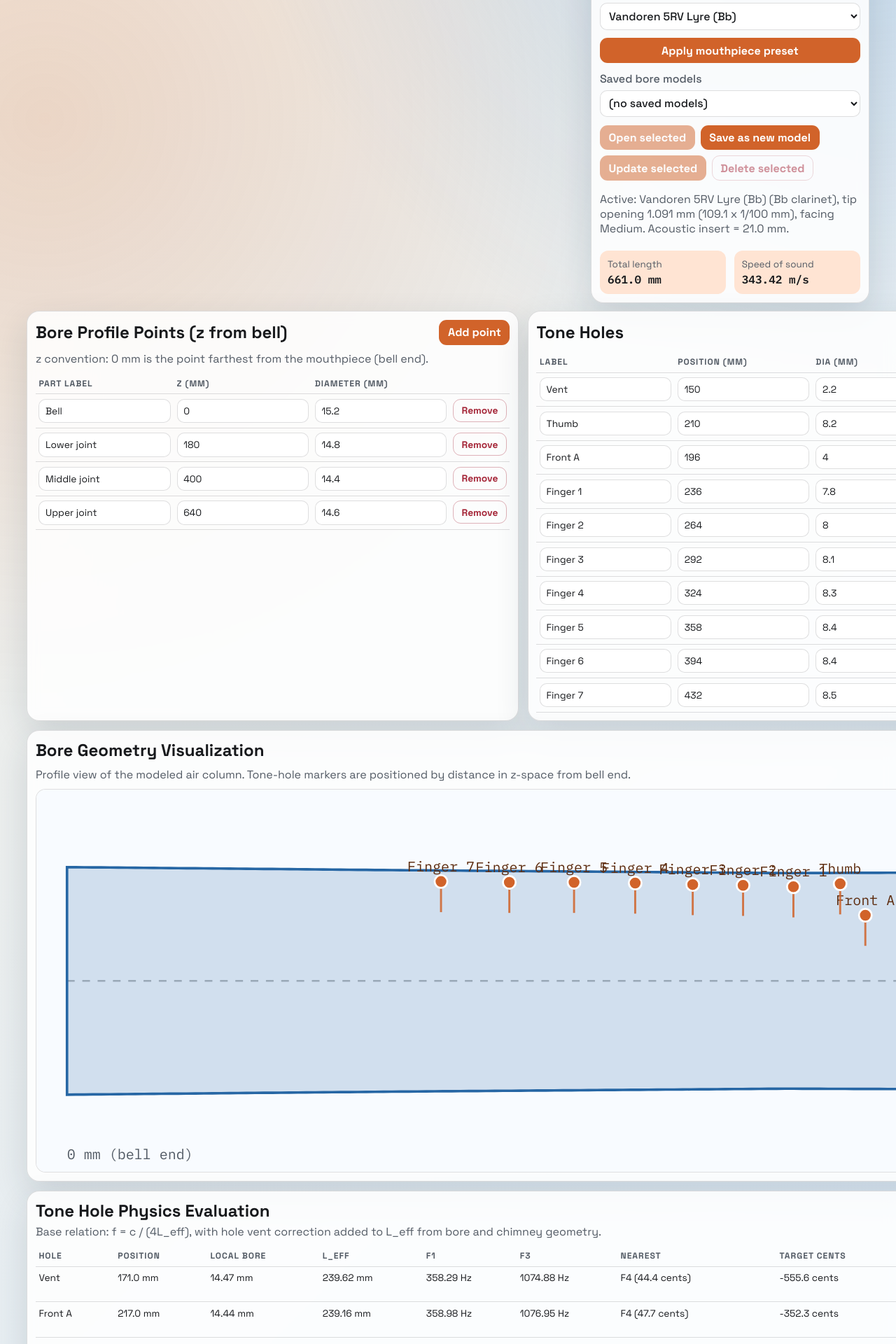
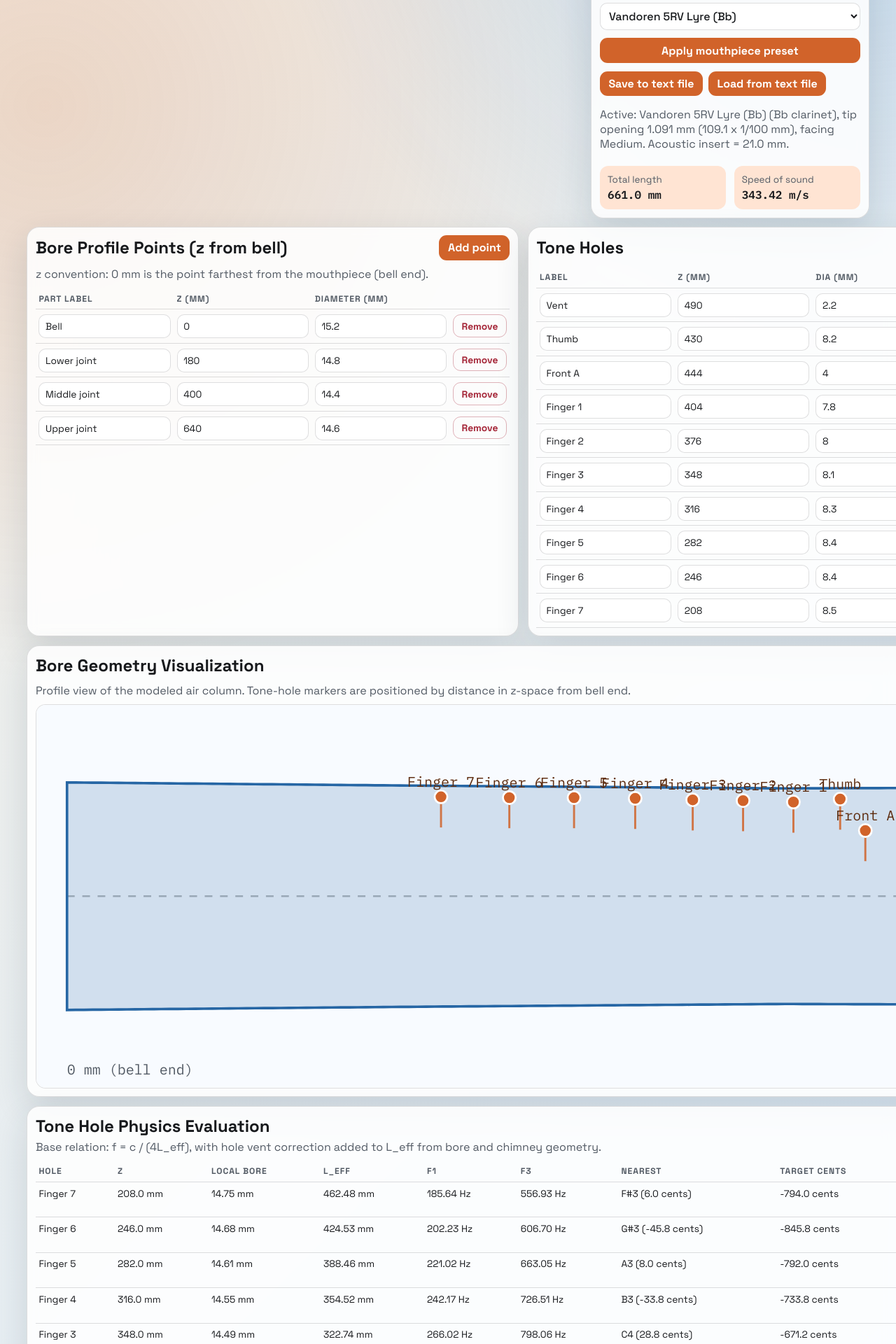
Before and after one commit to sexyUnderwriter/Tube-Physics, a React (Vite) app in the folder clarinet-bore-lab/: page / in a window 1280 px wide. Shown: the part 320-2240 px from the top of the page at 70% size. Built offline with nearby package versions, Linux system fonts and the light colour scheme.

Commit message:
feat: update ToneHole and HoleEvaluation types to use zMm instead of positionMm; add Bb clarinet model file

```diff
--- a/clarinet-bore-lab/src/App.tsx
+++ b/clarinet-bore-lab/src/App.tsx
@@ -1,4 +1,4 @@
-import { useEffect, useMemo, useState } from "react";
+import { ChangeEvent, useMemo, useRef, useState } from "react";
 import {
   BoreSegment,
   Fingering,
@@ -73,7 +73,7 @@ const initialHoles: ToneHole[] = [
   {
     id: makeId("hole"),
     label: "Vent",
-    positionMm: 150,
+    zMm: 490,
     diameterMm: 2.2,
     chimneyMm: 2.8,
     targetNote: "B4",
@@ -81,7 +81,7 @@ const initialHoles: ToneHole[] = [
   {
     id: makeId("hole"),
     label: "Thumb",
-    positionMm: 210,
+    zMm: 430,
     diameterMm: 8.2,
     chimneyMm: 3.1,
     targetNote: "G4",
@@ -89,7 +89,7 @@ const initialHoles: ToneHole[] = [
   {
     id: makeId("hole"),
     label: "Front A",
-    positionMm: 196,
+    zMm: 444,
     diameterMm: 4.0,
     chimneyMm: 2.3,
     targetNote: "A4",
@@ -97,7 +97,7 @@ const initialHoles: ToneHole[] = [
   {
     id: makeId("hole"),
     label: "Finger 1",
-    positionMm: 236,
+    zMm: 404,
     diameterMm: 7.8,
     chimneyMm: 3.0,
     targetNote: "A4",
@@ -105,7 +105,7 @@ const initialHoles: ToneHole[] = [
   {
     id: makeId("hole"),
     label: "Finger 2",
-    positionMm: 264,
+    zMm: 376,
     diameterMm: 8.0,
     chimneyMm: 3.0,
     targetNote: "G#4",
@@ -113,7 +113,7 @@ const initialHoles: ToneHole[] = [
   {
     id: makeId("hole"),
     label: "Finger 3",
-    positionMm: 292,
+    zMm: 348,
     diameterMm: 8.1,
     chimneyMm: 3.0,
     targetNote: "G4",
@@ -121,7 +121,7 @@ const initialHoles: ToneHole[] = [
   {
     id: makeId("hole"),
     label: "Finger 4",
-    positionMm: 324,
+    zMm: 316,
     diameterMm: 8.3,
     chimneyMm: 3.0,
     targetNote: "F#4",
@@ -129,7 +129,7 @@ const initialHoles: ToneHole[] = [
   {
     id: makeId("hole"),
     label: "Finger 5",
-    positionMm: 358,
+    zMm: 282,
     diameterMm: 8.4,
     chimneyMm: 3.0,
     targetNote: "F4",
@@ -137,7 +137,7 @@ const initialHoles: ToneHole[] = [
   {
     id: makeId("hole"),
     label: "Finger 6",
-    positionMm: 394,
+    zMm: 246,
     diameterMm: 8.4,
     chimneyMm: 3.0,
     targetNote: "E4",
@@ -145,7 +145,7 @@ const initialHoles: ToneHole[] = [
   {
     id: makeId("hole"),
     label: "Finger 7",
-    positionMm: 432,
+    zMm: 208,
     diameterMm: 8.5,
     chimneyMm: 3.0,
     targetNote: "D4",
@@ -219,9 +219,7 @@ const mouthpiecePresets: MouthpiecePreset[] = [
   },
 ];
 
-const LEGACY_SAVE_STORAGE_KEY = "clarinet-bore-lab.design.v1";
-const MODEL_LIBRARY_STORAGE_KEY = "clarinet-bore-lab.model-library.v1";
-const LAST_OPENED_MODEL_ID_KEY = "clarinet-bore-lab.last-opened-model-id.v1";
+const FILE_HEADER = "CLARINET_BORE_LAB_MODEL_V1";
 
 type DesignSnapshot = {
   version: 1;
@@ -236,31 +234,68 @@ type DesignSnapshot = {
   fingerings: Fingering[];
 };
 
-type SavedModelRecord = {
-  id: string;
-  name: string;
-  savedAtIso: string;
-  snapshot: DesignSnapshot;
-};
+type LegacyToneHole = Omit<ToneHole, "zMm"> & { positionMm: number };
+type SnapshotV1 = Omit<DesignSnapshot, "holes"> & { holes: Array<ToneHole | LegacyToneHole> };
 
-function loadModelLibraryFromStorage(): SavedModelRecord[] {
-  try {
-    const raw = localStorage.getItem(MODEL_LIBRARY_STORAGE_KEY);
-    if (!raw) {
-      return [];
-    }
-    const parsed = JSON.parse(raw) as SavedModelRecord[];
-    if (!Array.isArray(parsed)) {
-      return [];
-    }
-    return parsed.filter((entry) => entry?.snapshot?.version === 1);
-  } catch {
-    return [];
-  }
+function serializeSnapshot(snapshot: DesignSnapshot): string {
+  return [FILE_HEADER, JSON.stringify(snapshot, null, 2)].join("\n");
 }
 
-function persistModelLibrary(models: SavedModelRecord[]): void {
-  localStorage.setItem(MODEL_LIBRARY_STORAGE_KEY, JSON.stringify(models));
+function parseSnapshotFile(text: string): DesignSnapshot | null {
+  const trimmed = text.trim();
+  const jsonText = trimmed.startsWith(FILE_HEADER)
+    ? trimmed.slice(FILE_HEADER.length).trim()
+    : trimmed;
+
+  try {
+    const parsed = JSON.parse(jsonText) as SnapshotV1;
+    if (parsed.version !== 1) {
+      return null;
+    }
+
+    const baseLengthMm = Math.max(
+      0,
+      ...parsed.segments.map((segment) => Math.max(segment.zMm, 0))
+    );
+
+    const normalizedHoles: ToneHole[] = parsed.holes.map((hole) => {
+      if ("zMm" in hole && Number.isFinite(hole.zMm)) {
+        return {
+          id: hole.id,
+          label: hole.label,
+          zMm: hole.zMm,
+          diameterMm: hole.diameterMm,
+          chimneyMm: hole.chimneyMm,
+          targetNote: hole.targetNote,
+        };
+      }
+      if ("positionMm" in hole && Number.isFinite(hole.positionMm)) {
+        return {
+          id: hole.id,
+          label: hole.label,
+          zMm: Math.max(baseLengthMm - hole.positionMm, 0),
+          diameterMm: hole.diameterMm,
+          chimneyMm: hole.chimneyMm,
+          targetNote: hole.targetNote,
+        };
+      }
+      return {
+        id: hole.id,
+        label: hole.label,
+        zMm: 0,
+        diameterMm: hole.diameterMm,
+        chimneyMm: hole.chimneyMm,
+        targetNote: hole.targetNote,
+      };
+    });
+
+    return {
+      ...parsed,
+      holes: normalizedHoles,
+    };
+  } catch {
+    return null;
+  }
 }
 
 export default function App() {
@@ -277,10 +312,8 @@ export default function App() {
     mouthpiecePresets[1]
   );
   const [lastSavedAt, setLastSavedAt] = useState<string | null>(null);
-  const [savedModels, setSavedModels] = useState<SavedModelRecord[]>(() =>
-    loadModelLibraryFromStorage()
-  );
-  const [selectedSavedModelId, setSelectedSavedModelId] = useState<string>("");
+  const [loadStatus, setLoadStatus] = useState<string | null>(null);
+  const fileInputRef = useRef<HTMLInputElement | null>(null);
 
   const acousticSegments = useMemo<BoreSegment[]>(() => {
     const baseLength = totalBoreLengthMm(segments);
@@ -295,36 +328,27 @@ export default function App() {
     ];
   }, [activeMouthpiece.acousticInsertMm, activeMouthpiece.shankBoreMm, segments]);
 
-  const offsetHoles = useMemo<ToneHole[]>(
-    () =>
-      holes.map((hole) => ({
-        ...hole,
-        positionMm: hole.positionMm + activeMouthpiece.acousticInsertMm,
-      })),
-    [holes, activeMouthpiece.acousticInsertMm]
-  );
-
   const totalLengthMm = useMemo(() => totalBoreLengthMm(acousticSegments), [acousticSegments]);
   const cMs = useMemo(() => speedOfSoundMs(tempC), [tempC]);
   const results = useMemo(
-    () => evaluateToneHoles(acousticSegments, offsetHoles, tempC, pitchStandardHz),
-    [acousticSegments, offsetHoles, tempC, pitchStandardHz]
+    () => evaluateToneHoles(acousticSegments, holes, tempC, pitchStandardHz),
+    [acousticSegments, holes, tempC, pitchStandardHz]
   );
   const warnings = useMemo(
-    () => spacingWarnings(offsetHoles, acousticSegments),
-    [offsetHoles, acousticSegments]
+    () => spacingWarnings(holes, acousticSegments),
+    [holes, acousticSegments]
   );
   const fingeringResults = useMemo(
     () =>
       evaluateFingerings(
         acousticSegments,
-        offsetHoles,
+        holes,
         fingerings,
         tempC,
         toleranceCents,
         pitchStandardHz
       ),
-    [acousticSegments, offsetHoles, fingerings, tempC, toleranceCents, pitchStandardHz]
+    [acousticSegments, holes, fingerings, tempC, toleranceCents, pitchStandardHz]
   );
   const passCount = useMemo(
     () => fingeringResults.filter((result) => result.withinTolerance).length,
@@ -380,7 +404,7 @@ export default function App() {
       });
 
     const polygon = `${top.join(" ")} ${bottom.join(" ")}`;
-    const holesOnBore = [...offsetHoles].sort((a, b) => a.positionMm - b.positionMm);
+    const holesOnBore = [...holes].sort((a, b) => a.zMm - b.zMm);
 
     return {
       width,
@@ -391,7 +415,7 @@ export default function App() {
       zToSvg,
       rToSvg,
     };
-  }, [offsetHoles, profilePoints, totalLengthMm]);
+  }, [holes, profilePoints, totalLengthMm]);
 
   function applySnapshot(saved: DesignSnapshot): void {
     setName(saved.name);
@@ -409,35 +433,6 @@ export default function App() {
       setActiveMouthpiece(preset);
     }
   }
-
-  useEffect(() => {
-    if (savedModels.length > 0) {
-      const lastOpenedModelId = localStorage.getItem(LAST_OPENED_MODEL_ID_KEY);
-      const preferred =
-        (lastOpenedModelId
-          ? savedModels.find((entry) => entry.id === lastOpenedModelId)
-          : null) ?? savedModels[0];
-
-      setSelectedSavedModelId(preferred.id);
-      applySnapshot(preferred.snapshot);
-      return;
-    }
-
-    // Legacy compatibility: if no model library exists, load old single-save snapshot.
-    const raw = localStorage.getItem(LEGACY_SAVE_STORAGE_KEY);
-    if (!raw) {
-      return;
-    }
-    try {
-      const saved = JSON.parse(raw) as DesignSnapshot;
-      if (saved.version !== 1) {
-        return;
-      }
-      applySnapshot(saved);
-    } catch {
-      // Ignore invalid saved content and keep current defaults.
-    }
-  }, []);
 
   function buildCurrentSnapshot(): DesignSnapshot {
     return {
@@ -462,70 +457,48 @@ export default function App() {
     setActiveMouthpiece(preset);
   }
 
-  function saveAsNewModel(): void {
+  function saveToTextFile(): void {
     const snapshot = buildCurrentSnapshot();
-    const modelId = makeId("model");
-    const savedAtIso = new Date().toISOString();
-    const record: SavedModelRecord = {
-      id: modelId,
-      name: snapshot.name || "Untitled model",
-      savedAtIso,
-      snapshot,
-    };
-    const updated = [record, ...savedModels];
-    setSavedModels(updated);
-    setSelectedSavedModelId(modelId);
-    localStorage.setItem(LAST_OPENED_MODEL_ID_KEY, modelId);
-    persistModelLibrary(updated);
-    setLastSavedAt(new Date(savedAtIso).toLocaleTimeString());
+    const fileText = serializeSnapshot(snapshot);
+    const blob = new Blob([fileText], { type: "text/plain;charset=utf-8" });
+    const url = URL.createObjectURL(blob);
+    const anchor = document.createElement("a");
+    const safeName = (snapshot.name || "clarinet-model")
+      .toLowerCase()
+      .replace(/[^a-z0-9]+/g, "-")
+      .replace(/^-+|-+$/g, "");
+    anchor.href = url;
+    anchor.download = `${safeName || "clarinet-model"}.txt`;
+    document.body.appendChild(anchor);
+    anchor.click();
+    document.body.removeChild(anchor);
+    URL.revokeObjectURL(url);
+    setLastSavedAt(new Date().toLocaleTimeString());
+    setLoadStatus(null);
   }
 
-  function updateSelectedModel(): void {
-    if (!selectedSavedModelId) {
-      saveAsNewModel();
+  function openTextFileDialog(): void {
+    if (fileInputRef.current) {
+      fileInputRef.current.click();
+    }
+  }
+
+  async function handleLoadTextFile(event: ChangeEvent<HTMLInputElement>): Promise<void> {
+    const file = event.target.files?.[0];
+    if (!file) {
       return;
     }
-    const snapshot = buildCurrentSnapshot();
-    const savedAtIso = new Date().toISOString();
-    const updated = savedModels.map((model) =>
-      model.id === selectedSavedModelId
-        ? {
-            ...model,
-            name: snapshot.name || model.name,
-            savedAtIso,
-            snapshot,
-          }
-        : model
-    );
-    setSavedModels(updated);
-    persistModelLibrary(updated);
-    setLastSavedAt(new Date(savedAtIso).toLocaleTimeString());
-  }
-
-  function openSelectedModel(): void {
-    const model = savedModels.find((entry) => entry.id === selectedSavedModelId);
-    if (!model) {
+    const text = await file.text();
+    const snapshot = parseSnapshotFile(text);
+    if (!snapshot) {
+      setLoadStatus("Could not read this file. Expected Clarinet Bore Lab text format.");
+      event.target.value = "";
       return;
     }
-    applySnapshot(model.snapshot);
-    localStorage.setItem(LAST_OPENED_MODEL_ID_KEY, model.id);
-  }
 
-  function deleteSelectedModel(): void {
-    if (!selectedSavedModelId) {
-      return;
-    }
-    const updated = savedModels.filter((entry) => entry.id !== selectedSavedModelId);
-    setSavedModels(updated);
-    persistModelLibrary(updated);
-
-    if (updated.length > 0) {
-      setSelectedSavedModelId(updated[0].id);
-      localStorage.setItem(LAST_OPENED_MODEL_ID_KEY, updated[0].id);
-    } else {
-      setSelectedSavedModelId("");
-      localStorage.removeItem(LAST_OPENED_MODEL_ID_KEY);
-    }
+    applySnapshot(snapshot);
+    setLoadStatus(`Loaded ${file.name}`);
+    event.target.value = "";
   }
 
   function updateSegment(
@@ -572,13 +545,16 @@ export default function App() {
       return;
     }
 
-    const orderedHoles = [...holes].sort((a, b) => b.positionMm - a.positionMm);
+    const diatonicMajorSteps = [0, 2, 4, 5, 7, 9, 11];
+    const orderedHoles = [...holes].sort((a, b) => a.zMm - b.zMm);
     const updatedTargets = new Map<string, string>();
     const generatedFingerings: Fingering[] = [];
 
     for (let i = 0; i < orderedHoles.length; i += 1) {
       const hole = orderedHoles[i];
-      const chalumeauMidi = firstMidi + i;
+      const scaleDegree = i % diatonicMajorSteps.length;
+      const octaveOffset = Math.floor(i / diatonicMajorSteps.length) * 12;
+      const chalumeauMidi = firstMidi + octaveOffset + diatonicMajorSteps[scaleDegree];
       const clarionMidi = chalumeauMidi + 19;
       const chalumeauNote = midiToName(chalumeauMidi);
       const clarionNote = midiToName(clarionMidi);
@@ -674,42 +650,19 @@ export default function App() {
           <button type="button" onClick={() => applyMouthpiecePreset(selectedMouthpieceId)}>
             Apply mouthpiece preset
           </button>
-          <label>
-            Saved bore models
-            <select
-              value={selectedSavedModelId}
-              onChange={(e) => setSelectedSavedModelId(e.target.value)}
-            >
-              <option value="">(no saved models)</option>
-              {savedModels.map((model) => (
-                <option key={model.id} value={model.id}>
-                  {model.name} - {new Date(model.savedAtIso).toLocaleString()}
-                </option>
-              ))}
-            </select>
-          </label>
+          <input
+            ref={fileInputRef}
+            type="file"
+            accept=".txt,text/plain,application/json"
+            style={{ display: "none" }}
+            onChange={handleLoadTextFile}
+          />
           <div className="badge-row">
-            <button type="button" onClick={openSelectedModel} disabled={!selectedSavedModelId}>
-              Open selected
-            </button>
-            <button type="button" onClick={saveAsNewModel}>Save as new model</button>
-            <button
-              type="button"
-              onClick={updateSelectedModel}
-              disabled={!selectedSavedModelId}
-            >
-              Update selected
-            </button>
-            <button
-              type="button"
-              className="danger"
-              onClick={deleteSelectedModel}
-              disabled={!selectedSavedModelId}
-            >
-              Delete selected
-            </button>
+            <button type="button" onClick={saveToTextFile}>Save to text file</button>
+            <button type="button" onClick={openTextFileDialog}>Load from text file</button>
             {lastSavedAt && <span className="badge neutral">Saved at {lastSavedAt}</span>}
           </div>
+          {loadStatus && <p className="math">{loadStatus}</p>}
           <p className="math">
             Active: {activeMouthpiece.label} ({activeMouthpiece.instrument}), tip opening{" "}
             {activeMouthpiece.openingMm.toFixed(3)} mm ({activeMouthpiece.openingHundredthMm} x
@@ -820,7 +773,7 @@ export default function App() {
                   {
                     id: makeId("hole"),
                     label: `H${prev.length + 1}`,
-                    positionMm: Math.max(180, prev.length * 36 + 180),
+                    zMm: Math.max(180, prev.length * 36 + 180),
                     diameterMm: 7,
                     chimneyMm: 3,
                     targetNote: "",
@@ -836,7 +789,7 @@ export default function App() {
             <thead>
               <tr>
                 <th>Label</th>
-                <th>Position (mm)</th>
+                <th>z (mm)</th>
                 <th>Dia (mm)</th>
                 <th>Chimney (mm)</th>
                 <th>Target</th>
@@ -855,8 +808,8 @@ export default function App() {
                   <td>
                     <input
                       type="number"
-                      value={hole.positionMm}
-                      onChange={(e) => updateHole(hole.id, "positionMm", Number(e.target.value))}
+                      value={hole.zMm}
+                      onChange={(e) => updateHole(hole.id, "zMm", Number(e.target.value))}
                     />
                   </td>
                   <td>
@@ -928,8 +881,7 @@ export default function App() {
               <polygon points={boreSvg.polygon} className="bore-shape" />
 
               {boreSvg.holesOnBore.map((hole) => {
-                const zMm = Math.max(totalLengthMm - hole.positionMm, 0);
-                const x = boreSvg.zToSvg(zMm);
+                const x = boreSvg.zToSvg(Math.max(hole.zMm, 0));
                 const localRadius = boreSvg.rToSvg(hole.diameterMm * 0.5);
                 return (
                   <g key={hole.id}>
@@ -974,7 +926,7 @@ export default function App() {
             <thead>
               <tr>
                 <th>Hole</th>
-                <th>Position</th>
+                <th>z</th>
                 <th>Local bore</th>
                 <th>L_eff</th>
                 <th>f1</th>
@@ -988,7 +940,7 @@ export default function App() {
               {results.map((result) => (
                 <tr key={result.id}>
                   <td>{result.label}</td>
-                  <td>{result.positionMm.toFixed(1)} mm</td>
+                  <td>{result.zMm.toFixed(1)} mm</td>
                   <td>{result.localBoreMm.toFixed(2)} mm</td>
                   <td>{result.effectiveLengthMm.toFixed(2)} mm</td>
                   <td>{result.predictedFundamentalHz.toFixed(2)} Hz</td>
@@ -1121,7 +1073,7 @@ export default function App() {
                       >
                         {holes.map((hole) => (
                           <option key={hole.id} value={hole.id}>
-                            {hole.label} @ {hole.positionMm.toFixed(1)} mm
+                            {hole.label} @ z {hole.zMm.toFixed(1)} mm
                           </option>
                         ))}
                       </select>
--- a/clarinet-bore-lab/src/model.ts
+++ b/clarinet-bore-lab/src/model.ts
@@ -8,7 +8,7 @@ export type BoreSegment = {
 export type ToneHole = {
   id: string;
   label: string;
-  positionMm: number;
+  zMm: number;
   diameterMm: number;
   chimneyMm: number;
   targetNote: string;
@@ -25,7 +25,7 @@ export type Fingering = {
 export type HoleEvaluation = {
   id: string;
   label: string;
-  positionMm: number;
+  zMm: number;
   localBoreMm: number;
   effectiveLengthMm: number;
   predictedFundamentalHz: number;
@@ -172,7 +172,7 @@ function effectiveLengthForHole(hole: ToneHole, localBoreMm: number): number {
   // Approximate closed-open clarinet vent correction from branch inertance.
   const branchInertanceTerm = ((rb * rb) / (rh * rh)) * (0.45 * chimney + 0.25 * rh);
   const openEndTerm = 0.3 * rb;
-  return hole.positionMm + branchInertanceTerm + openEndTerm;
+  return branchInertanceTerm + openEndTerm;
 }
 
 function correctionAdvice(centsToTarget: number | null): string {
@@ -183,9 +183,14 @@ function correctionAdvice(centsToTarget: number | null): string {
     return "Near target. Keep geometry, then verify with impedance or prototype tests.";
   }
   if (centsToTarget > 0) {
-    return "Sharp: increase effective length (move hole farther from mouthpiece, reduce hole diameter, or increase chimney).";
+    return "Sharp: increase effective length (move hole toward bell / lower z, reduce hole diameter, or increase chimney).";
   }
-  return "Flat: decrease effective length (move hole closer to mouthpiece, enlarge hole diameter, or reduce chimney).";
+  return "Flat: decrease effective length (move hole toward mouthpiece / higher z, enlarge hole diameter, or reduce chimney).";
+}
+
+function distanceFromMouthpieceMm(segments: BoreSegment[], holeZMm: number): number {
+  const total = totalBoreLengthMm(segments);
+  return clamp(total - holeZMm, 0, total);
 }
 
 function findHoleById(holes: ToneHole[], id: string): ToneHole | null {
@@ -206,10 +211,11 @@ export function evaluateToneHoles(
   const cMs = speedOfSoundMs(tempC);
 
   return [...holes]
-    .sort((a, b) => a.positionMm - b.positionMm)
+    .sort((a, b) => a.zMm - b.zMm)
     .map((hole) => {
-      const localBoreMm = diameterAtMm(segments, hole.positionMm);
-      const effectiveLengthMm = effectiveLengthForHole(hole, localBoreMm);
+      const holeDistanceMm = distanceFromMouthpieceMm(segments, hole.zMm);
+      const localBoreMm = diameterAtMm(segments, holeDistanceMm);
+      const effectiveLengthMm = holeDistanceMm + effectiveLengthForHole(hole, localBoreMm);
       const fundamentalHz = frequencyFromQuarterWave(effectiveLengthMm, cMs);
       const thirdHz = oddHarmonic(fundamentalHz, 2);
       const nearestMidi = Math.round(hzToMidi(fundamentalHz, a4Hz));
@@ -223,7 +229,7 @@ export function evaluateToneHoles(
       return {
         id: hole.id,
         label: hole.label,
-        positionMm: hole.positionMm,
+        zMm: hole.zMm,
         localBoreMm,
         effectiveLengthMm,
         predictedFundamentalHz: fundamentalHz,
@@ -264,8 +270,9 @@ export function evaluateFingerings(
       };
     }
 
-    const localBoreMm = diameterAtMm(segments, hole.positionMm);
-    const effectiveLengthMm = effectiveLengthForHole(hole, localBoreMm);
+    const holeDistanceMm = distanceFromMouthpieceMm(segments, hole.zMm);
+    const localBoreMm = diameterAtMm(segments, holeDistanceMm);
+    const effectiveLengthMm = holeDistanceMm + effectiveLengthForHole(hole, localBoreMm);
     const fundamentalHz = frequencyFromQuarterWave(effectiveLengthMm, cMs);
     const predictedHz =
       fingering.register === "third" ? oddHarmonic(fundamentalHz, 2) : fundamentalHz;
@@ -313,14 +320,14 @@ export function spacingWarnings(
   holes: ToneHole[],
   segments: BoreSegment[]
 ): string[] {
-  const ordered = [...holes].sort((a, b) => a.positionMm - b.positionMm);
+  const ordered = [...holes].sort((a, b) => a.zMm - b.zMm);
   const warnings: string[] = [];
 
   for (let i = 1; i < ordered.length; i += 1) {
     const prev = ordered[i - 1];
     const curr = ordered[i];
-    const gap = curr.positionMm - prev.positionMm;
-    const localBore = diameterAtMm(segments, curr.positionMm);
+    const gap = curr.zMm - prev.zMm;
+    const localBore = diameterAtMm(segments, distanceFromMouthpieceMm(segments, curr.zMm));
     const threshold = Math.max(localBore * 0.8, 8);
 
     if (gap < threshold) {
```
Also changed, not shown: clarinet-bore-lab/Bb-clarinet-equal-tempered-a440.txt (added).
